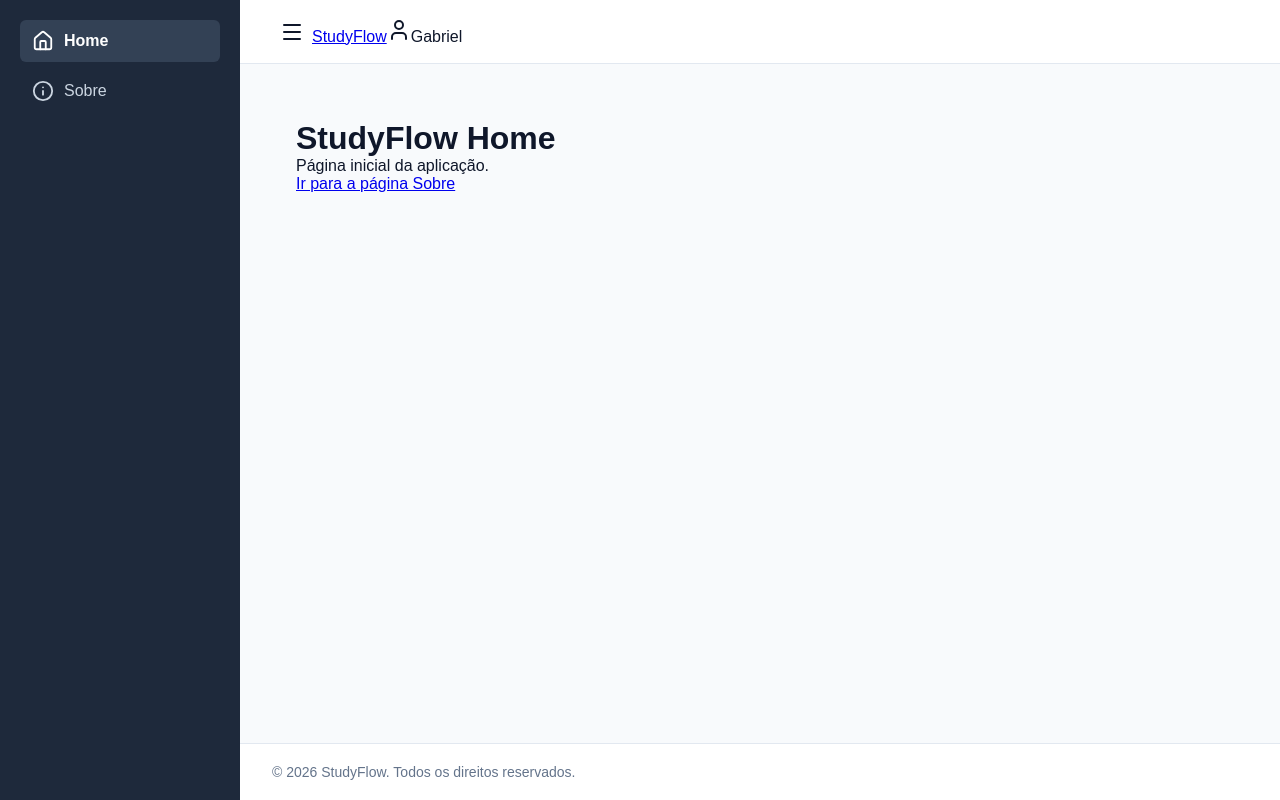
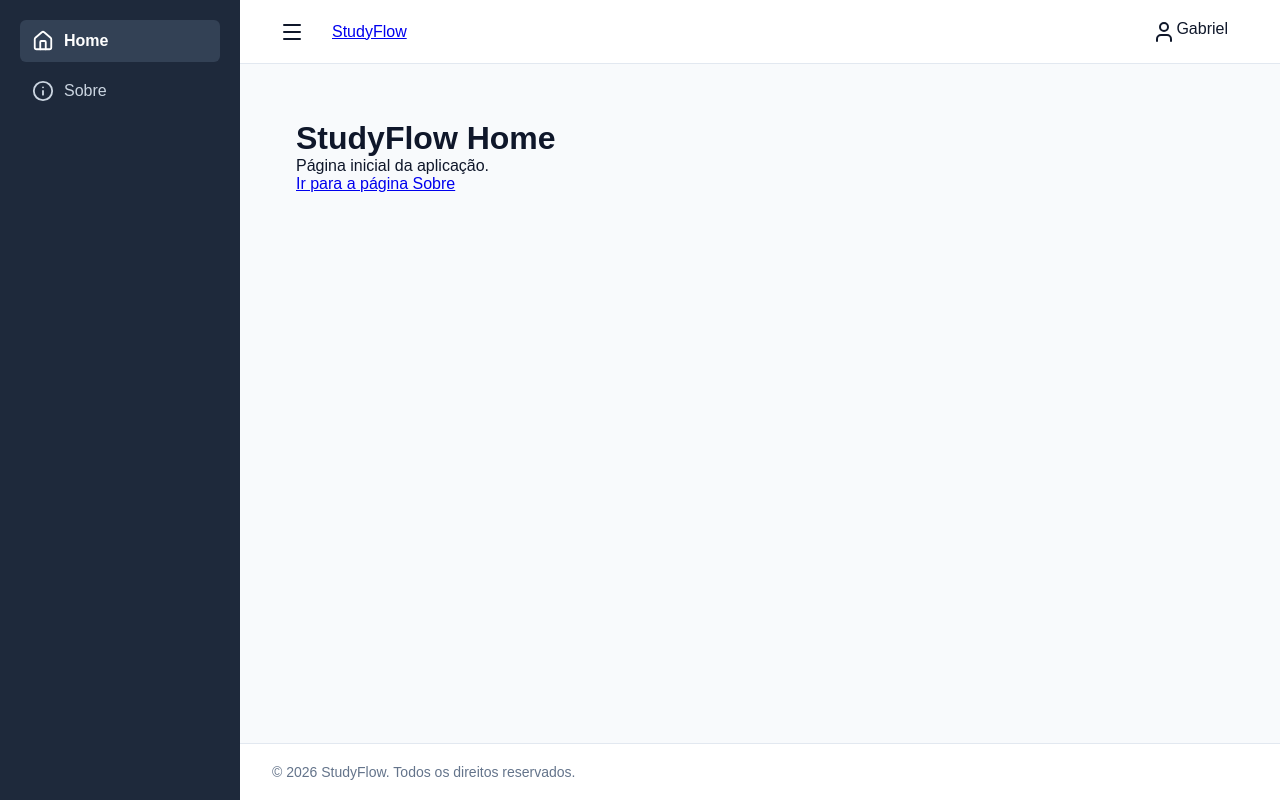
Before and after one commit to gabrielcavalcantedossantos1/SaaS, a React (Vite) app: page / in a window 1280 px wide. Built offline with nearby package versions, Linux system fonts and the light colour scheme.

Commit message:
estilo do usario

```diff
--- a/src/components/layout/style.css
+++ b/src/components/layout/style.css
@@ -62,6 +62,17 @@ aside ul li {
 
 /* conteudo */
 
+.headerContent {
+  flex: 1;
+
+  display: flex;
+  align-items: center;
+  justify-content: space-between;
+
+  margin-left: 10px;
+  margin: 0 20px;
+}
+
 .content {
   flex: 1;
 
@@ -69,6 +80,11 @@ aside ul li {
   flex-direction: column;
 
   min-width: 0;
+}
+
+.content header span {
+  display: flex;
+  justify-content: space-between;
 }
 
 /* header */
```
